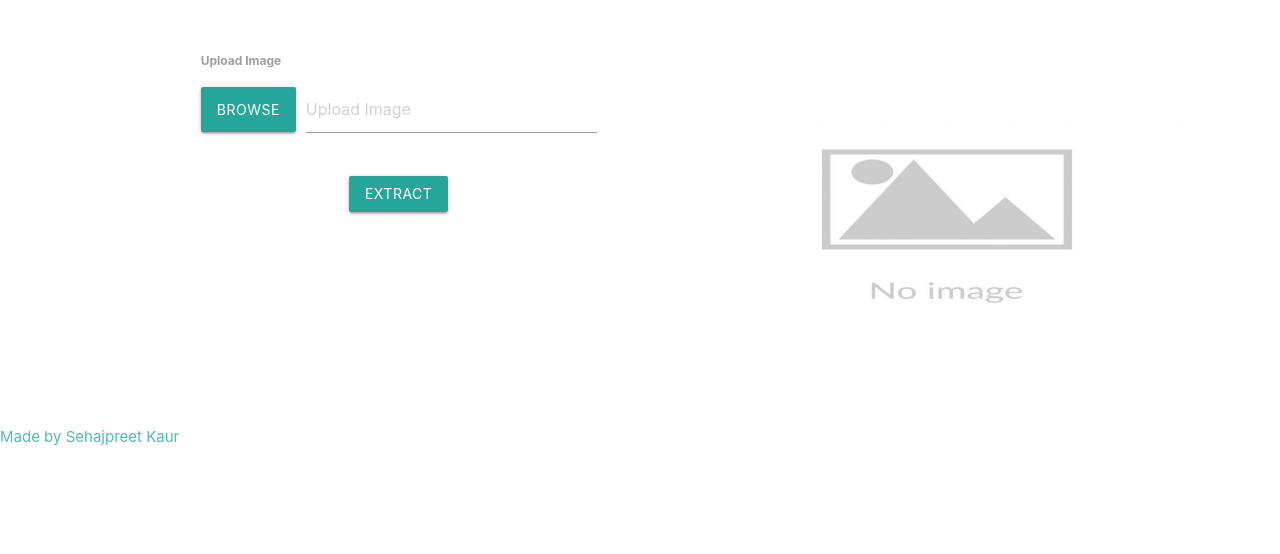
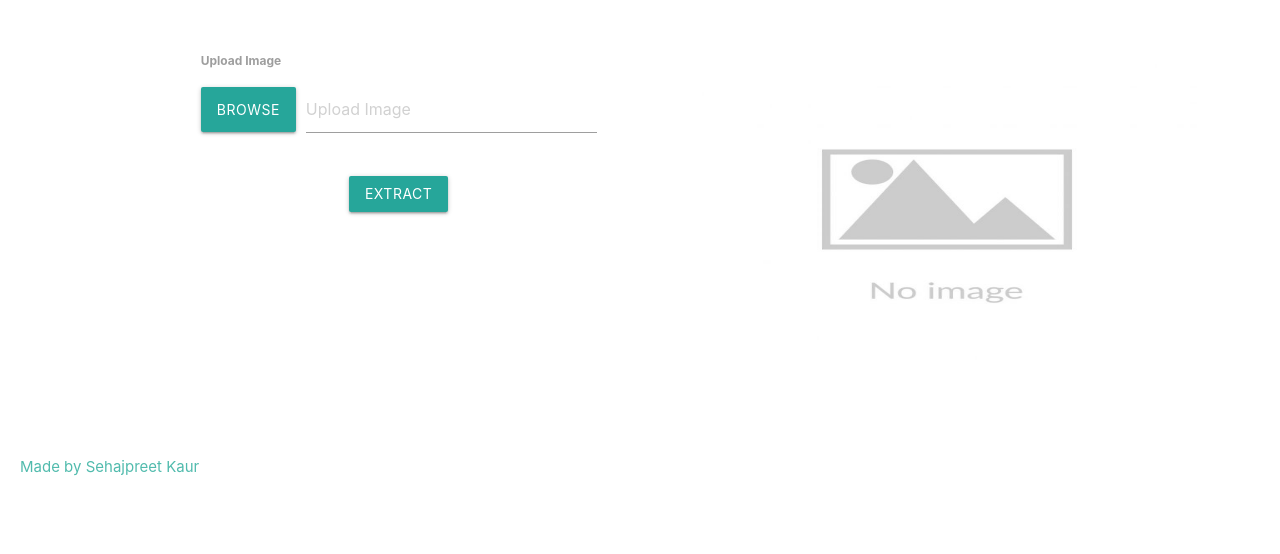
Before and after one commit to sehajmander12/TextExtraction, a Flask app: page / in a window 1280 px wide. Shown: the part 80-634 px from the top of the page. Run offline with Flask 2, Linux system fonts and the light colour scheme; some libraries are stand-ins or nearby versions.

Commit message:
Update index.html

```diff
--- a/app/templates/index.html
+++ b/app/templates/index.html
@@ -95,9 +95,11 @@
 
   </script>
   <div class="row" >
-    <div class="col-md-2 offset-md-5">
+    <div class="col-md-2">
+      <div style="margin-left: 20px; margin-top: 50px">
         <font color="#51BBAD">Made by Sehajpreet Kaur
-          </div>
+      </div>
+    </div>
    </div>
   </body>
 </html>
```
